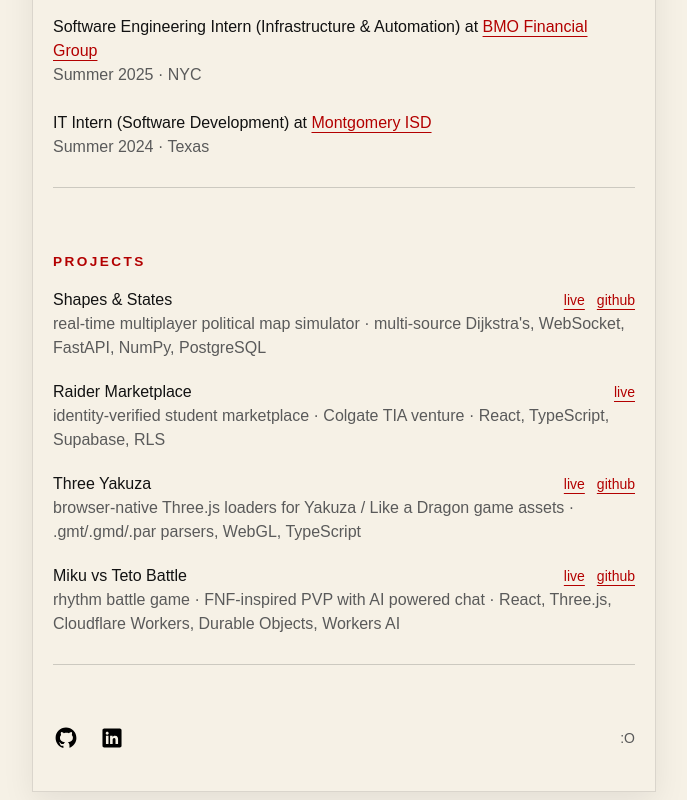
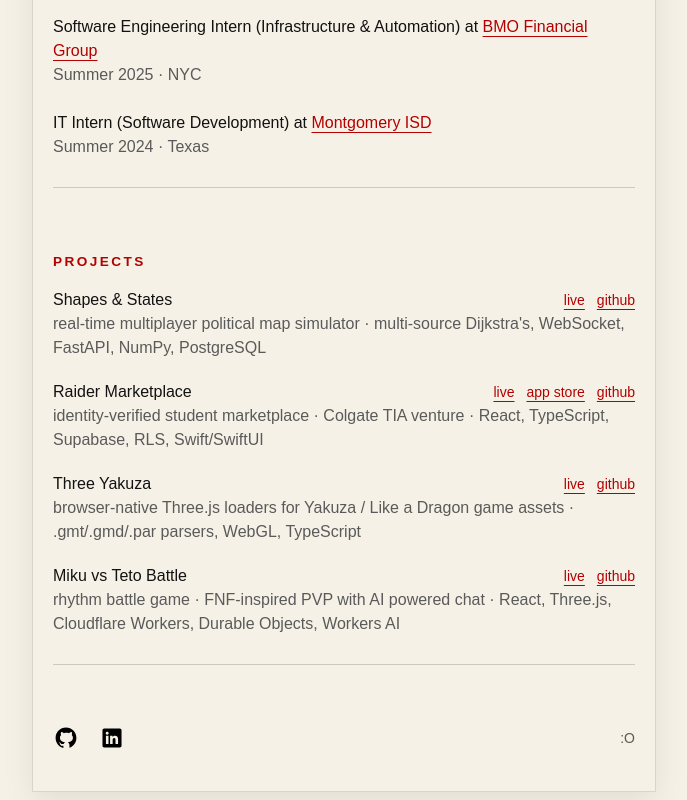
Before and after one commit to tonybolivar/personal-website, a Next.js app: page / in a window 1280 px wide. Shown: the part 661-1461 px from the top of the page, without its empty margins (296-983 px from the left). Built offline with nearby package versions, Linux system fonts and the light colour scheme; a web font is replaced by a local one.

Commit message:
Update links and metadata for Raider Marketplace

```diff
--- a/app/page.js
+++ b/app/page.js
@@ -19,7 +19,7 @@
   },
   {
     school: "Yonsei University",
-    href: "https://www.yonsei.ac.kr/en_sc/",
+    href: "https://www.yonsei.ac.kr/en_sc/index.do",
     detail: "Visiting Student · Gilman STEM Scholar",
     meta: "Fall 2026 · Seoul",
   },
@@ -30,8 +30,6 @@
     text: "Co-Founder & CTO at ",
     org: "Raider Marketplace",
     href: "https://www.raidermarketplace.com/",
-    href2: "https://apps.apple.com/us/app/raider-market/id6760315849",
-    href2Label: "App Store",
     meta: "2026 – Present · Hamilton, NY",
   },
   {
@@ -57,9 +55,10 @@
   },
   {
     name: "Raider Marketplace",
-    meta: "identity-verified student marketplace · Colgate TIA venture · React, TypeScript, Supabase, RLS",
-    live: "https://www.colgatemarket.com/",
-    github: "",
+    meta: "identity-verified student marketplace · Colgate TIA venture · React, TypeScript, Supabase, RLS, Swift/SwiftUI",
+    live: "https://www.raidermarketplace.com/",
+    appstore: "https://apps.apple.com/us/app/raider-market/id6760315849",
+    github: "https://github.com/Raider-Marketplace",
   },
   {
     name: "Three Yakuza",
@@ -163,6 +162,16 @@
                       live
                     </a>
                   ) : null}
+                  {p.appstore ? (
+                    <a
+                      href={p.appstore}
+                      className="link-accent"
+                      target="_blank"
+                      rel="noreferrer"
+                    >
+                      app store
+                    </a>
+                  ) : null}
                   {p.github ? (
                     <a
                       href={p.github}
```
